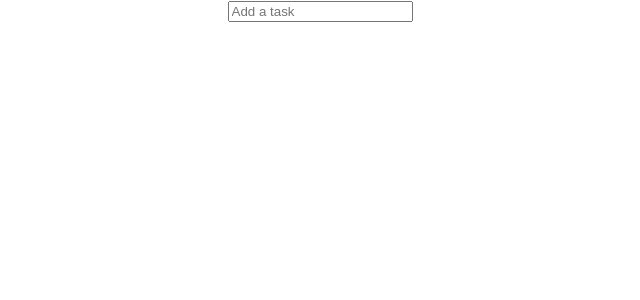
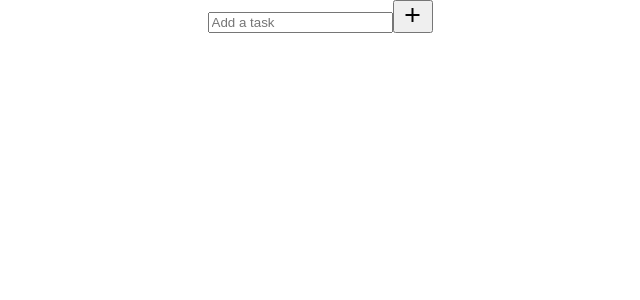
Before and after one commit to sarahbanashek/SimpleTodo, a React (Create React App) app: page / in a window 1280 px wide. Shown: the top 300 px of the page, without its empty margins (320-960 px from the left). Built offline with nearby package versions, Linux system fonts and the light colour scheme.

Commit message:
adding material designs icon buttons

```diff
--- a/package.json
+++ b/package.json
@@ -10,6 +10,7 @@
     "@types/node": "^12.0.0",
     "@types/react": "^17.0.0",
     "@types/react-dom": "^17.0.0",
+    "material-design-icons": "^3.0.1",
     "react": "^17.0.2",
     "react-dom": "^17.0.2",
     "react-scripts": "4.0.3",
--- a/public/index.html
+++ b/public/index.html
@@ -10,6 +10,8 @@
       content="Web site created using create-react-app"
     />
     <link rel="apple-touch-icon" href="%PUBLIC_URL%/logo192.png" />
+    <link href="https://fonts.googleapis.com/icon?family=Material+Icons"
+      rel="stylesheet">
     <!--
       manifest.json provides metadata used when your web app is installed on a
       user's mobile device or desktop. See https://developers.google.com/web/fundamentals/web-app-manifest/
--- a/src/components/AddTodoItem.tsx
+++ b/src/components/AddTodoItem.tsx
@@ -5,15 +5,17 @@ import { ENTER_KEY } from '../constants';
 function AddTodoItem({ addTodo }: IAddTodoItemProps) {
   const [newTodo, setNewTodo] = useState<string>('');
 
+  const submitNewTodo = (): void => {
+    addTodo(newTodo.trim());
+    setNewTodo('');
+  }
+
   const handleEnterKeyDown = (event: React.KeyboardEvent) => {
     if (event.key !== ENTER_KEY || newTodo === '') {
       return;
     }
-
     event.preventDefault();
-
-    addTodo(newTodo.trim());
-    setNewTodo('');
+    submitNewTodo();
   }
 
   return (
@@ -25,6 +27,13 @@ function AddTodoItem({ addTodo }: IAddTodoItemProps) {
         onChange={e => setNewTodo(e.target.value)}
         value={newTodo}
       />
+      <button
+        type='button'
+        className='AddTodoItem-addButton'
+        onClick={() => submitNewTodo()}
+      >
+      <span className='material-icons'>add</span>
+      </button>
     </div>
   );
 }
--- a/src/components/TodoItem.tsx
+++ b/src/components/TodoItem.tsx
@@ -46,7 +46,6 @@ function TodoItem({ todo, toggleTodoState, editTodo, deleteTodo }: ITodoItemProp
         />
         <label
           className='TodoItem-view-text'
-          onDoubleClick={() => setEditingText(true)}
           hidden={editingText}
         >
           {todoText}
@@ -61,9 +60,17 @@ function TodoItem({ todo, toggleTodoState, editTodo, deleteTodo }: ITodoItemProp
           onBlur={() => handleBlur()}
         />
         <button
+          className='TodoItem-view-edit'
+          onClick={() => setEditingText(true)}
+        >
+          <span className='material-icons'>edit</span>
+        </button>
+        <button
           className='TodoItem-view-delete'
           onClick={() => deleteTodo(todo.timestamp)}
-        >delete</button>
+        >
+          <span className='material-icons'>delete_forever</span>
+        </button>
       </div>
     </li>
   );
```
Also changed, not shown: 1 other file (tests, documents, lock files or other folders).
